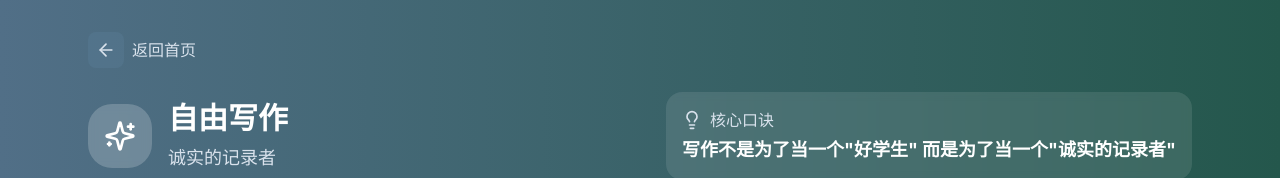
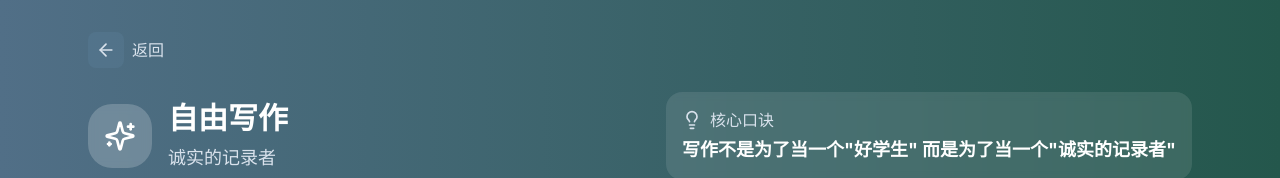
Before and after one commit to InitialXKO/Writing, a Next.js app: page /tools/free-writing in a window 1280 px wide. Shown: the top 178 px of the page. Built offline with nearby package versions, Linux system fonts and the light colour scheme.

Commit message:
Special train (#26)
* 重构WritingToolGuide组件以从工具数据中动态获取指导内容

* 添加专项写作工具和重构WritingToolGuide组件

* 更新作文步骤工具ID为writing-steps并在首页显示

* 将子工具页面的返回按钮改为使用浏览器后退功能

```diff
--- a/src/app/tools/[id]/tool-page-client.tsx
+++ b/src/app/tools/[id]/tool-page-client.tsx
@@ -1,6 +1,7 @@
 'use client';
 
 import { useState } from 'react';
+import { useRouter } from 'next/navigation';
 import { writingTools } from '@/data/tools';
 import { useAppStore, canUnlockTool } from '@/lib/store'; // 导入解锁条件检查函数
 import { ArrowLeft, CheckCircle, Play, Edit, Award, Sparkles, Lightbulb, ShieldCheck, Lock, BookOpen, Brain, Unlock, Sparkles as SparklesIcon } from 'lucide-react';
@@ -13,42 +14,15 @@ import { topLevelToolIds as topLevelTools, subToolToParentMap, sharedSubTools }
 
 // 导航逻辑辅助函数
 const getNavigationInfo = (toolId: string) => {
-  // 检查是否为顶层工具
-  if (topLevelTools.includes(toolId)) {
-    return {
-      type: 'top-level' as const,
-      href: '/tools/advanced-tools',
-      label: '返回高级工具页面'
-    };
-  }
-
-  // 检查是否为复用的子工具
-  if (sharedSubTools.includes(toolId)) {
-    return {
-      type: 'shared-sub' as const,
-      href: '/tools/advanced-tools',
-      label: '返回高级工具页面'
-    };
-  }
-
-  // 检查是否为子工具
-  if (subToolToParentMap[toolId]) {
-    return {
-      type: 'sub-tool' as const,
-      href: `/tools/${subToolToParentMap[toolId]}`,
-      label: '返回顶层工具'
-    };
-  }
-
-  // 默认返回首页
+  // 对于所有工具，返回按钮都使用浏览器后退功能
   return {
-    type: 'default' as const,
-    href: '/',
-    label: '返回首页'
+    type: 'go-back' as const,
+    label: '返回'
   };
 };
 
 export default function ToolPageClient({ params }: { params: { id: string } }) {
+  const router = useRouter();
   const toolId = params.id;
   const tool = writingTools.find(t => t.id === toolId);
   const { progress, passTest } = useAppStore();
@@ -102,16 +76,16 @@ export default function ToolPageClient({ params }: { params: { id: string } }) {
       {/* 头部 */}
       <div className="bg-gradient-to-r from-morandi-blue-600 to-morandi-green-700 text-white">
         <div className="max-w-6xl mx-auto px-6 py-8">
-          {/* 根据工具类型显示不同的返回按钮 */}
-          <Link
-            href={navigationInfo.href}
+          {/* 返回按钮使用浏览器后退功能 */}
+          <button
+            onClick={() => router.back()}
             className="flex items-center gap-2 text-morandi-blue-100 hover:text-white transition-colors mb-6 w-fit"
           >
             <div className="p-2 bg-morandi-blue-500/20 rounded-lg">
               <ArrowLeft className="w-5 h-5" />
             </div>
             {navigationInfo.label}
-          </Link>
+          </button>
 
           <div className="flex flex-col md:flex-row md:items-center justify-between gap-6">
             <div className="flex items-center gap-4">
@@ -429,13 +403,13 @@ export default function ToolPageClient({ params }: { params: { id: string } }) {
                 通过理解测试后解锁练习
               </button>
             )}
-            <Link
-              href={navigationInfo.href}
+            <button
+              onClick={() => router.back()}
               className="bg-gradient-to-r from-morandi-green-500 to-morandi-green-600 text-white font-bold py-4 px-8 rounded-2xl text-lg hover:from-morandi-green-600 hover:to-morandi-green-700 transition-all duration-300 inline-flex items-center gap-3 shadow-lg hover:shadow-xl"
             >
               <CheckCircle className="w-6 h-6" />
               {navigationInfo.label}
-            </Link>
+            </button>
           </div>
           <p className="text-morandi-gray-600 mt-3">完成练习后记得保存并获取AI反馈哦！</p>
         </div>
```
